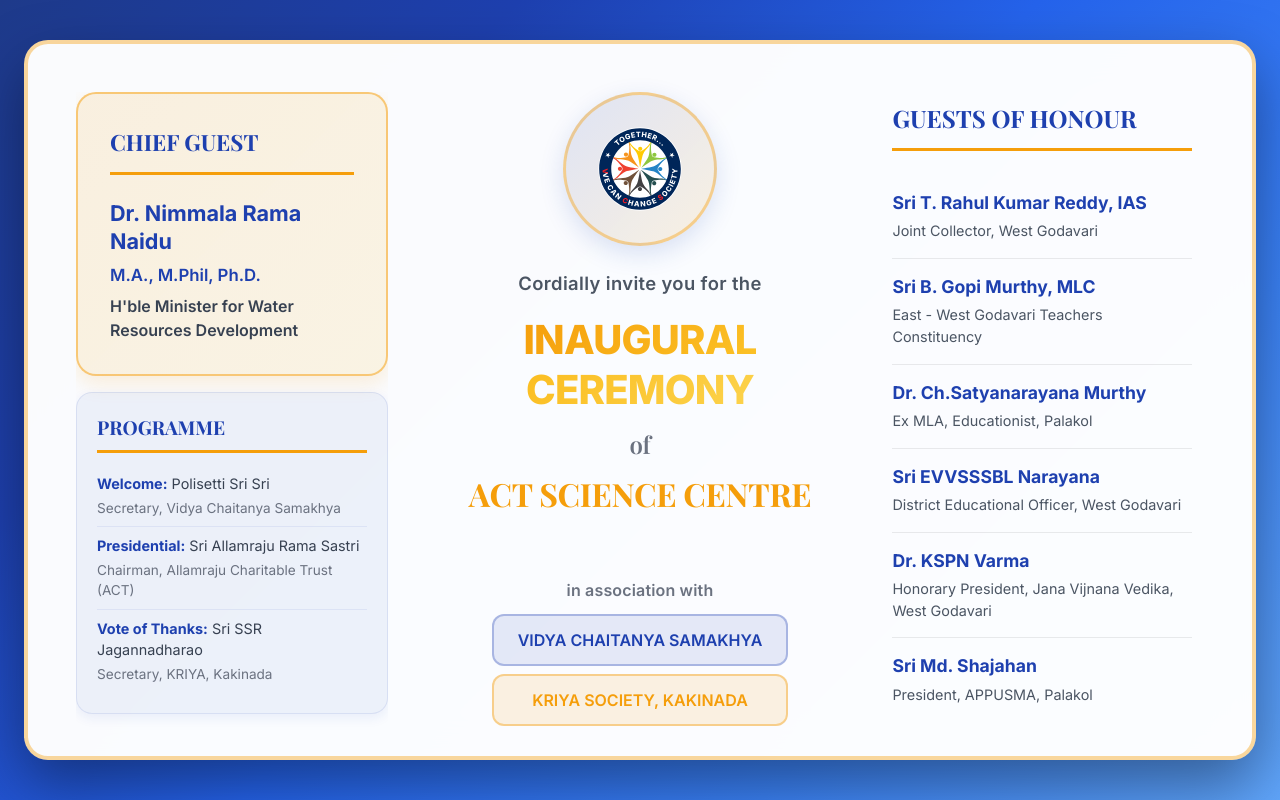
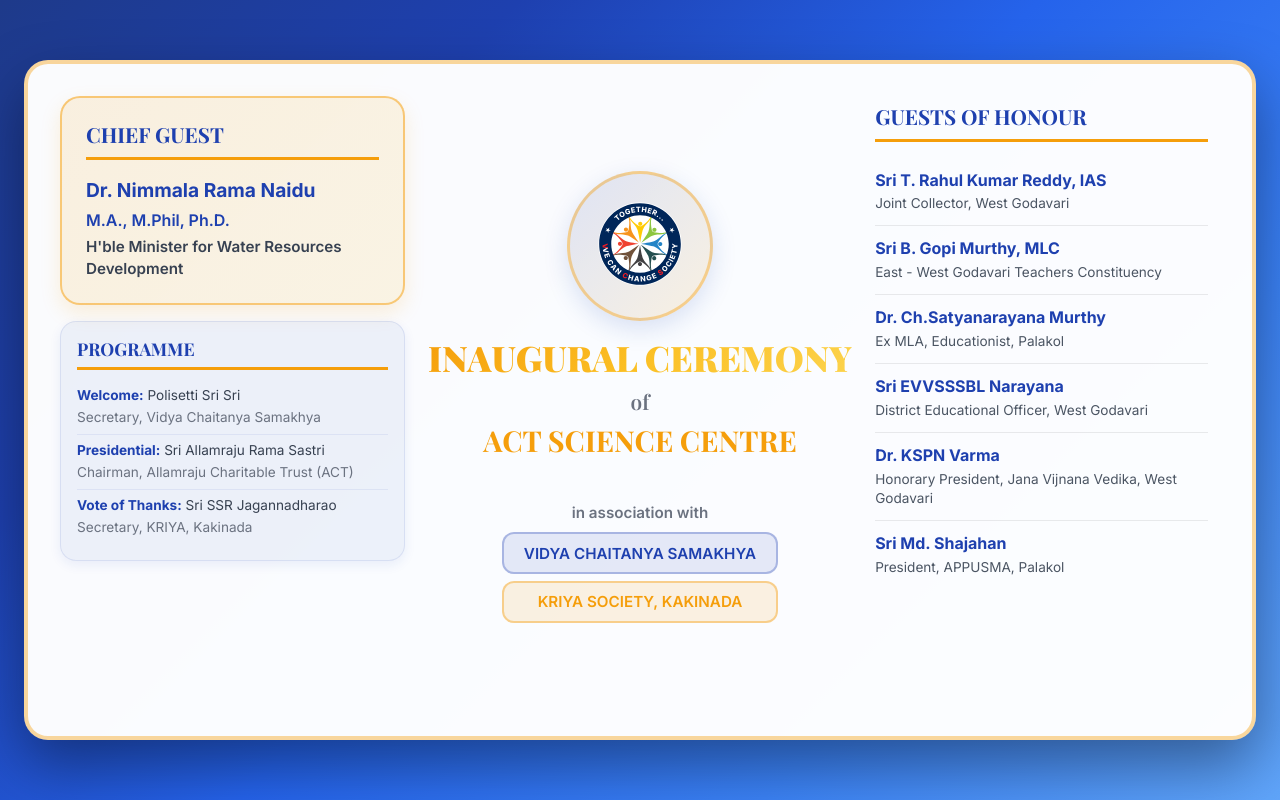
Before and after one commit to charansaisirigineedi/vidyaChaitianyaSamakya, a plain HTML site: page inaugural.html in a window 1280 px wide. Drawn offline with nearby package versions, Linux system fonts and the light colour scheme.

Commit message:
style: refine layout and typography for inaugural ceremony page, enhancing visual hierarchy and responsiveness

```diff
--- a/inaugural.html
+++ b/inaugural.html
@@ -13,12 +13,6 @@
     <link rel="preconnect" href="https://fonts.googleapis.com">
     <link rel="preconnect" href="https://fonts.gstatic.com" crossorigin>
     <link href="https://fonts.googleapis.com/css2?family=Playfair+Display:wght@400;600;700;800;900&family=Inter:wght@400;500;600;700;800&display=swap" rel="stylesheet">
-
-    <!-- Tailwind CSS -->
-    <script src="https://cdn.tailwindcss.com"></script>
-
-    <!-- Global Styles -->
-    <link rel="stylesheet" href="assets/css/styles.css">
 
     <style>
         * {
@@ -36,73 +30,121 @@
 
         .banner-container {
             height: 100vh;
+            height: 100%;
             width: 100vw;
+            width: 100%;
             display: flex;
             align-items: center;
             justify-content: center;
-            position: relative;
+            background: #1e40af;
             background: linear-gradient(135deg, #1e3a8a 0%, #1e40af 25%, #2563eb 50%, #3b82f6 75%, #60a5fa 100%);
             padding: 1.5rem;
         }
 
         .banner-card {
+            background: #ffffff;
             background: rgba(255, 255, 255, 0.98);
-            backdrop-filter: blur(20px);
             border: 4px solid rgba(245, 158, 11, 0.4);
+            -webkit-box-shadow: 0 25px 60px rgba(0, 0, 0, 0.4);
+            -moz-box-shadow: 0 25px 60px rgba(0, 0, 0, 0.4);
             box-shadow: 0 25px 60px rgba(0, 0, 0, 0.4);
             width: 100%;
             max-width: 1600px;
             min-width: 1200px;
-            height: 100%;
-            max-height: 90vh;
+            height: auto;
+            min-height: 85vh;
+            max-height: 95vh;
+            display: -ms-grid;
             display: grid;
+            -ms-grid-columns: 1.1fr 2rem 1.5fr 2rem 1.1fr;
             grid-template-columns: 1.1fr 1.5fr 1.1fr;
+            -ms-grid-rows: 1fr;
             grid-template-rows: 1fr;
-            gap: 2.5rem;
-            padding: 3rem;
+            padding: 2rem;
+            -webkit-border-radius: 1.5rem;
+            -moz-border-radius: 1.5rem;
             border-radius: 1.5rem;
-            overflow: hidden;
+            overflow: visible;
+        }
+
+        /* IE11 Grid fallback */
+        .left-panel {
+            -ms-grid-column: 1;
+        }
+
+        .middle-panel {
+            -ms-grid-column: 3;
+        }
+
+        .right-panel {
+            -ms-grid-column: 5;
         }
 
         .left-panel, .right-panel {
+            display: -webkit-box;
+            display: -ms-flexbox;
             display: flex;
+            -webkit-box-orient: vertical;
+            -webkit-box-direction: normal;
+            -ms-flex-direction: column;
             flex-direction: column;
+            -webkit-box-pack: start;
+            -ms-flex-pack: start;
             justify-content: flex-start;
-            overflow: hidden;
+            overflow: visible;
         }
 
         .middle-panel {
+            display: -webkit-box;
+            display: -ms-flexbox;
             display: flex;
+            -webkit-box-orient: vertical;
+            -webkit-box-direction: normal;
+            -ms-flex-direction: column;
             flex-direction: column;
+            -webkit-box-align: center;
+            -ms-flex-align: center;
             align-items: center;
+            -webkit-box-pack: center;
+            -ms-flex-pack: center;
             justify-content: center;
             text-align: center;
             padding: 0;
         }
 
         .gold-text {
+            color: #f59e0b;
+            background: #f59e0b;
             background: linear-gradient(135deg, #f59e0b 0%, #fbbf24 50%, #fcd34d 100%);
             -webkit-background-clip: text;
             -webkit-text-fill-color: transparent;
             background-clip: text;
         }
 
+        /* Fallback for browsers that don't support background-clip: text */
+        @supports not (-webkit-background-clip: text) {
+            .gold-text {
+                color: #f59e0b;
+                background: none;
+            }
+        }
+
         .section-title {
             font-family: 'Playfair Display', serif;
             font-weight: 700;
             color: #1e40af;
-            margin-bottom: 1rem;
+            margin-bottom: 0.75rem;
             border-bottom: 3px solid #f59e0b;
             padding-bottom: 0.5rem;
-            font-size: 1.4rem;
+            font-size: 1.3rem;
+            line-height: 1.2;
         }
 
         .guest-item {
-            padding: 1rem 0;
+            padding: 0.75rem 0;
             border-bottom: 1px solid rgba(0, 0, 0, 0.08);
             word-wrap: break-word;
-            overflow-wrap: break-word;
-            transition: background-color 0.2s ease;
+            word-break: break-word;
         }
 
         .guest-item:hover {
@@ -120,114 +162,147 @@
         .guest-name {
             font-weight: 700;
             color: #1e40af;
-            font-size: 1.1rem;
-            line-height: 1.4;
-            margin-bottom: 0.3rem;
+            font-size: 1rem;
+            line-height: 1.3;
+            margin-bottom: 0.25rem;
             word-wrap: break-word;
+            word-break: break-word;
         }
 
         .guest-title {
             color: #4b5563;
-            font-size: 0.9rem;
-            line-height: 1.5;
+            font-size: 0.85rem;
+            line-height: 1.4;
             word-wrap: break-word;
-        }
-
-        .date-time-box {
-            background: linear-gradient(135deg, #f59e0b 0%, #fbbf24 100%);
-            color: white;
-            padding: 1.75rem;
-            border-radius: 1rem;
-            text-align: center;
-            box-shadow: 0 10px 30px rgba(245, 158, 11, 0.4);
-            margin-bottom: 1.5rem;
+            word-break: break-word;
         }
 
         .logo-container {
+            background: rgba(30, 64, 175, 0.12);
             background: linear-gradient(135deg, rgba(30, 64, 175, 0.12) 0%, rgba(245, 158, 11, 0.12) 100%);
+            -webkit-border-radius: 50%;
+            -moz-border-radius: 50%;
             border-radius: 50%;
-            padding: 1.5rem;
+            padding: 1.25rem;
             border: 3px solid rgba(245, 158, 11, 0.4);
-            margin-bottom: 1.5rem;
+            margin-bottom: 1rem;
+            -webkit-box-shadow: 0 8px 24px rgba(30, 64, 175, 0.15);
+            -moz-box-shadow: 0 8px 24px rgba(30, 64, 175, 0.15);
             box-shadow: 0 8px 24px rgba(30, 64, 175, 0.15);
         }
 
         .main-title {
             font-family: 'Playfair Display', serif;
             font-weight: 900;
-            font-size: 2.5rem;
+            font-size: 2.2rem;
             line-height: 1.2;
             color: #1e40af;
-            margin-bottom: 0.75rem;
+            margin-bottom: 0.5rem;
             word-wrap: break-word;
-            letter-spacing: -0.02em;
+            word-break: break-word;
         }
 
         .sub-title {
             font-family: 'Playfair Display', serif;
             font-weight: 700;
-            font-size: 2rem;
+            font-size: 1.8rem;
             color: #f59e0b;
-            margin-bottom: 1rem;
+            margin-bottom: 0.75rem;
             word-wrap: break-word;
-            letter-spacing: -0.01em;
+            word-break: break-word;
         }
 
         .association-badge {
             background: rgba(30, 64, 175, 0.1);
             border: 2px solid rgba(30, 64, 175, 0.3);
+            -webkit-border-radius: 0.75rem;
+            -moz-border-radius: 0.75rem;
             border-radius: 0.75rem;
-            padding: 0.75rem 1.5rem;
-            margin: 0.5rem 0;
+            padding: 0.6rem 1.25rem;
+            margin: 0.4rem 0;
             font-weight: 600;
             color: #1e40af;
-            font-size: 1rem;
+            font-size: 0.95rem;
+            word-wrap: break-word;
+            word-break: break-word;
         }
 
         .chief-guest-box {
+            background: rgba(245, 158, 11, 0.12);
             background: linear-gradient(135deg, rgba(245, 158, 11, 0.12) 0%, rgba(251, 191, 36, 0.12) 100%);
             border: 2px solid rgba(245, 158, 11, 0.5);
+            -webkit-border-radius: 1.25rem;
+            -moz-border-radius: 1.25rem;
             border-radius: 1.25rem;
-            padding: 2rem;
+            padding: 1.5rem;
             margin-bottom: 1rem;
             word-wrap: break-word;
+            word-break: break-word;
+            -webkit-box-shadow: 0 8px 20px rgba(245, 158, 11, 0.15);
+            -moz-box-shadow: 0 8px 20px rgba(245, 158, 11, 0.15);
             box-shadow: 0 8px 20px rgba(245, 158, 11, 0.15);
         }
 
         .guests-section {
+            -webkit-box-flex: 1;
+            -ms-flex: 1;
             flex: 1;
-            overflow: hidden;
+            overflow: visible;
             padding-right: 0.75rem;
+            display: -webkit-box;
+            display: -ms-flexbox;
             display: flex;
+            -webkit-box-orient: vertical;
+            -webkit-box-direction: normal;
+            -ms-flex-direction: column;
             flex-direction: column;
             padding-top: 0.5rem;
         }
 
         .right-panel {
+            display: -webkit-box;
+            display: -ms-flexbox;
             display: flex;
+            -webkit-box-orient: vertical;
+            -webkit-box-direction: normal;
+            -ms-flex-direction: column;
             flex-direction: column;
+            overflow: visible;
         }
 
 
         .program-section {
             background: rgba(30, 64, 175, 0.06);
+            -webkit-border-radius: 1rem;
+            -moz-border-radius: 1rem;
             border-radius: 1rem;
-            padding: 1.25rem;
+            padding: 1rem;
+            -webkit-box-flex: 0;
+            -ms-flex: 0 0 auto;
             flex: 0 0 auto;
+            display: -webkit-box;
+            display: -ms-flexbox;
             display: flex;
+            -webkit-box-orient: vertical;
+            -webkit-box-direction: normal;
+            -ms-flex-direction: column;
             flex-direction: column;
             word-wrap: break-word;
-            overflow: hidden;
+            word-break: break-word;
+            overflow: visible;
             border: 1px solid rgba(30, 64, 175, 0.1);
+            -webkit-box-shadow: 0 4px 12px rgba(30, 64, 175, 0.08);
+            -moz-box-shadow: 0 4px 12px rgba(30, 64, 175, 0.08);
             box-shadow: 0 4px 12px rgba(30, 64, 175, 0.08);
         }
 
         .program-item {
-            padding: 0.5rem 0;
-            font-size: 0.9rem;
+            padding: 0.4rem 0;
+            font-size: 0.85rem;
             color: #374151;
-            line-height: 1.5;
+            line-height: 1.4;
             word-wrap: break-word;
+            word-break: break-word;
             border-bottom: 1px solid rgba(30, 64, 175, 0.08);
         }
 
@@ -248,15 +323,15 @@
             <div class="left-panel">
                 <!-- Chief Guest -->
                 <div class="chief-guest-box">
-                    <div class="section-title" style="font-size: 1.4rem; border-bottom: 3px solid #f59e0b; margin-bottom: 1rem; padding-bottom: 0.75rem;">CHIEF GUEST</div>
-                    <div style="padding-top: 0.5rem;">
-                        <div class="guest-name" style="font-size: 1.35rem; color: #1e40af; margin-bottom: 0.5rem; line-height: 1.3;">
+                    <div class="section-title" style="font-size: 1.3rem; border-bottom: 3px solid #f59e0b; margin-bottom: 0.75rem; padding-bottom: 0.6rem;">CHIEF GUEST</div>
+                    <div style="padding-top: 0.4rem;">
+                        <div class="guest-name" style="font-size: 1.2rem; color: #1e40af; margin-bottom: 0.4rem; line-height: 1.3;">
                             Dr. Nimmala Rama Naidu
                         </div>
-                        <div class="guest-title" style="font-size: 1.05rem; margin-bottom: 0.4rem; color: #1e40af; font-weight: 600;">
+                        <div class="guest-title" style="font-size: 1rem; margin-bottom: 0.3rem; color: #1e40af; font-weight: 600;">
                             M.A., M.Phil, Ph.D.
                         </div>
-                        <div class="guest-title" style="font-size: 1rem; font-weight: 600; color: #374151; line-height: 1.5;">
+                        <div class="guest-title" style="font-size: 0.95rem; font-weight: 600; color: #374151; line-height: 1.4;">
                             H'ble Minister for Water Resources Development
                         </div>
                     </div>
@@ -264,7 +339,7 @@
 
                 <!-- Programme -->
                 <div class="program-section">
-                    <div class="section-title" style="font-size: 1.2rem; margin-bottom: 0.75rem;">PROGRAMME</div>
+                    <div class="section-title" style="font-size: 1.1rem; margin-bottom: 0.6rem;">PROGRAMME</div>
                     <div class="program-item">
                         <span class="program-label">Welcome:</span> Polisetti Sri Sri<br>
                         <span style="font-size: 0.85rem; color: #6b7280; display: block; margin-top: 0.2rem;">Secretary, Vidya Chaitanya Samakhya</span>
@@ -286,39 +361,31 @@
                     <img src="assets/images/vcs-logo.svg" alt="VCS Logo" style="width: 100px; height: 100px;">
                 </div>
 
-                <div style="margin-bottom: 1.5rem;">
-                    <p style="font-size: 1.15rem; color: #4b5563; font-weight: 600; margin-bottom: 1rem; letter-spacing: 0.02em;">
-                        Cordially invite you for the
-                    </p>
+                <div style="margin-bottom: 1rem;">
                     <h1 class="main-title">
                         <span class="gold-text">INAUGURAL CEREMONY</span>
                     </h1>
-                    <h2 class="sub-title" style="font-size: 1.5rem; margin: 0.5rem 0; color: #6b7280; font-weight: 600;">of</h2>
+                    <h2 class="sub-title" style="font-size: 1.3rem; margin: 0.4rem 0; color: #6b7280; font-weight: 600;">of</h2>
                     <h2 class="sub-title">ACT SCIENCE CENTRE</h2>
                 </div>
 
-                <div style="margin-top: 1.25rem;">
-                    <p style="font-size: 1rem; color: #6b7280; margin-bottom: 0.75rem; font-weight: 600; letter-spacing: 0.01em;">
+                <div style="margin-top: 1rem;">
+                    <p style="font-size: 0.95rem; color: #6b7280; margin-bottom: 0.6rem; font-weight: 600;">
                         in association with
                     </p>
-                    <div class="association-badge" style="margin-bottom: 0.5rem; padding: 0.75rem 1.5rem; font-size: 1rem;">VIDYA CHAITANYA SAMAKHYA</div>
-                    <div class="association-badge" style="background: rgba(245, 158, 11, 0.12); border-color: rgba(245, 158, 11, 0.4); color: #f59e0b; padding: 0.75rem 1.5rem; font-size: 1rem;">
+                    <div class="association-badge" style="margin-bottom: 0.4rem; padding: 0.6rem 1.25rem; font-size: 0.95rem;">VIDYA CHAITANYA SAMAKHYA</div>
+                    <div class="association-badge" style="background: rgba(245, 158, 11, 0.12); border-color: rgba(245, 158, 11, 0.4); color: #f59e0b; padding: 0.6rem 1.25rem; font-size: 0.95rem;">
                         KRIYA SOCIETY, KAKINADA
                     </div>
                 </div>
 
-                <div style="margin-top: 1.5rem;">
-                    <p style="font-size: 1.15rem; font-weight: 700; color: #1e40af; font-style: italic; letter-spacing: 0.01em;">
-                        Awaiting your participation and cooperation...
-                    </p>
-                </div>
             </div>
 
             <!-- Right Panel -->
             <div class="right-panel">
                 <!-- Guests of Honour -->
                 <div class="guests-section">
-                    <div class="section-title" style="font-size: 1.5rem; margin-bottom: 1.5rem; padding-bottom: 0.75rem;">GUESTS OF HONOUR</div>
+                    <div class="section-title" style="font-size: 1.3rem; margin-bottom: 1rem; padding-bottom: 0.6rem;">GUESTS OF HONOUR</div>
                     <div class="guest-item">
                         <div class="guest-name">Sri T. Rahul Kumar Reddy, IAS</div>
                         <div class="guest-title">Joint Collector, West Godavari</div>
```
